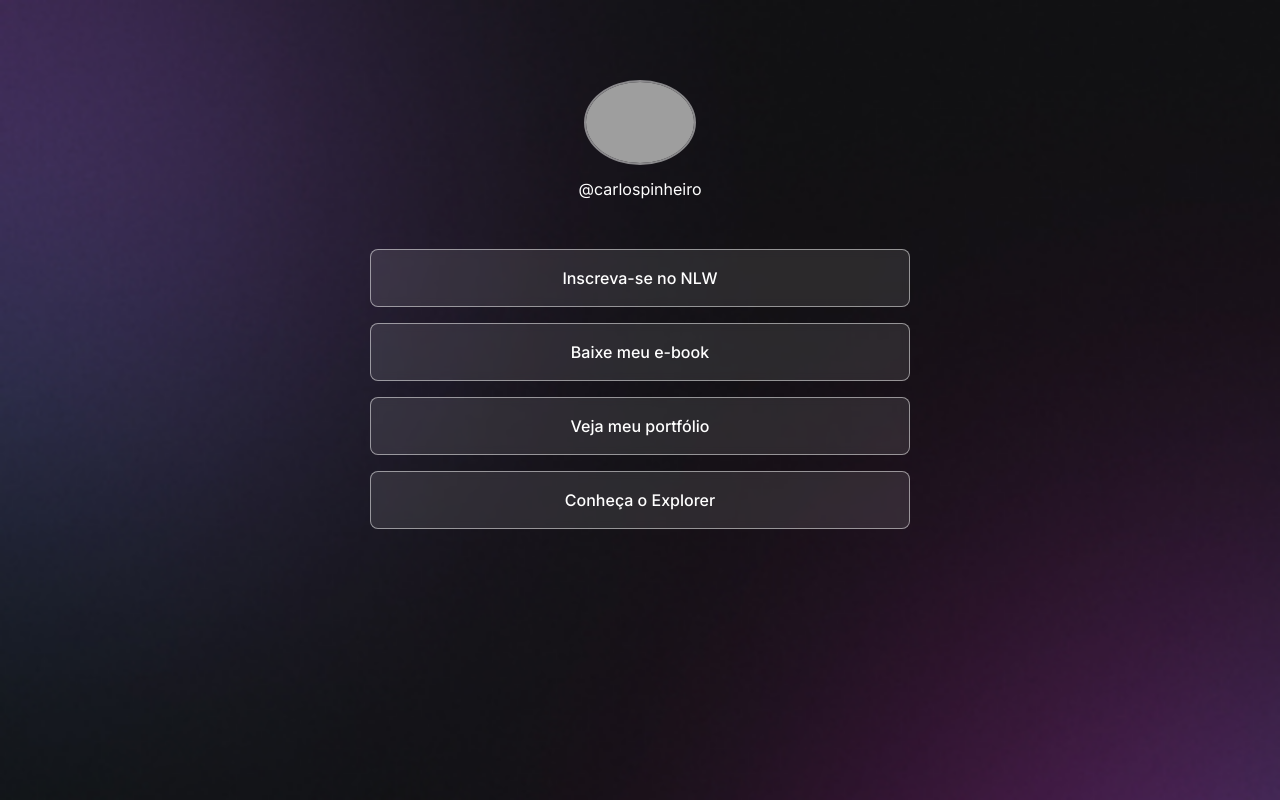
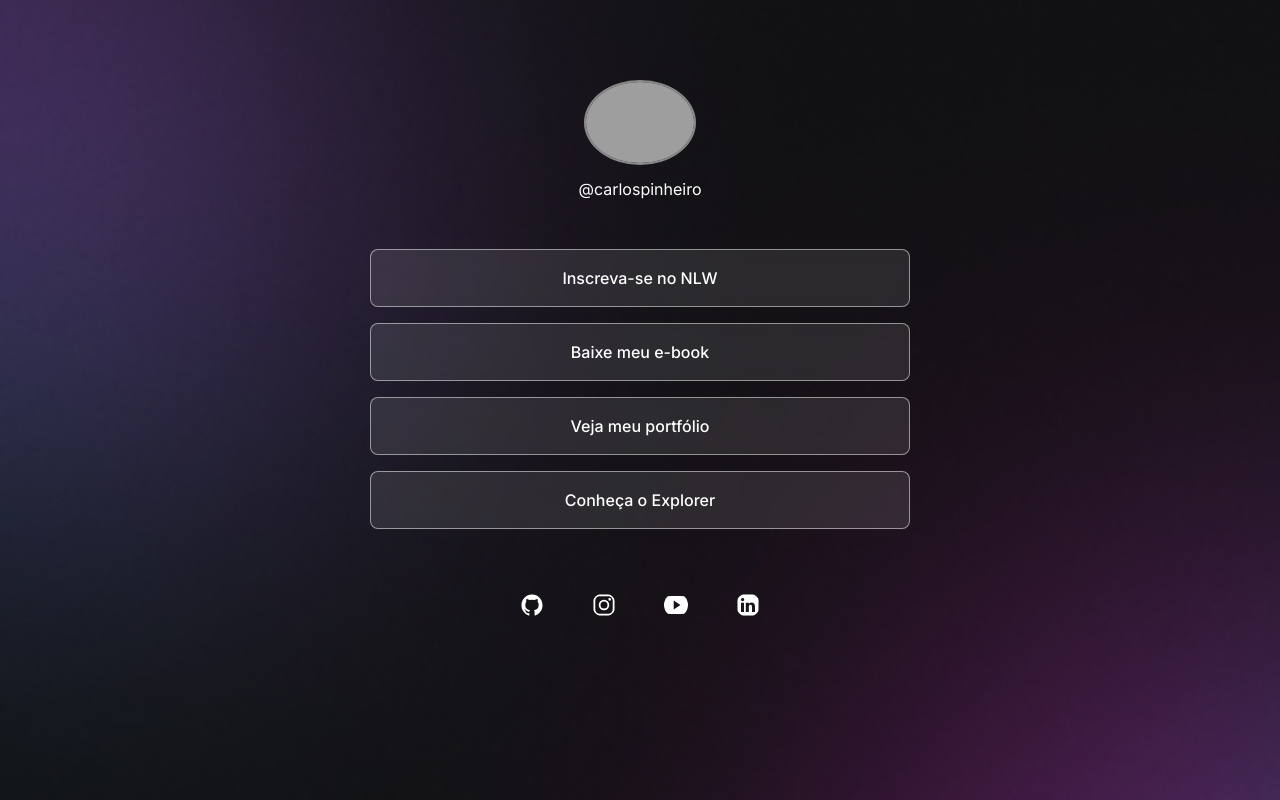
Before and after one commit to Mr1984-Pinheiro/discovery2023, a plain HTML site: page index.html in a window 1280 px wide. Drawn offline with nearby package versions, Linux system fonts and the light colour scheme; grey boxes are pictures that could not be loaded.

Commit message:
add social-liks

```diff
--- a/index.html
+++ b/index.html
@@ -32,6 +32,20 @@
                 </a>
             </li>
         </ul>
+        <div id="social-links">
+            <a href="https://github.com/Mr1984-Pinheiro" target="_blank" rel="noopener      noreferrer"><ion-icon name="logo-github"></ion-icon>
+            </a>
+            <a href="#" target="_blank" rel="noopener noreferrer"><ion-icon name="logo-instagram"></ion-icon>
+            </a>
+            <a href="#" target="_blank" rel="noopener noreferrer"><ion-icon name="logo-youtube"></ion-icon>
+            </a>
+            <a href="https://www.linkedin.com/in/carlospinheiro2021/" target="_blank" rel="noopener noreferrer"><ion-icon name="logo-linkedin"></ion-icon>
+            </a>
+
+
+        </div>
     </div>
+    <script type="module" src="https://unpkg.com/ionicons@7.1.0/dist/ionicons/ionicons.esm.js"></script>
+    <script nomodule src="https://unpkg.com/ionicons@7.1.0/dist/ionicons/ionicons.js"></script>
 </body>
 </html>
--- a/style.css
+++ b/style.css
@@ -51,8 +51,8 @@ ul li a {
 }
 
 ul li a:hover {
-  border: 1.5px solid var(--text-color-dark-mode, #fff);
-  background: var(--surface-color-dark-mode-hover, rgba(255, 255, 255, 0.05));
+  border: 1.5px solid #fff;
+  background: rgba(255, 255, 255, 0.05);
 }
 
 #profile {
@@ -73,3 +73,23 @@ ul li a:hover {
   font-weight: 400;
   line-height: 24px; /* 150% */
 }
+
+#social-links {
+  display: flex;
+  padding: 24px;
+  gap: 16px;
+  justify-content: center;
+  align-items: center;
+}
+
+#social-links ion-icon {
+  font-size: 24px;
+  border: 16px solid transparent;
+  border-radius: 50%;
+  transition: all ease 0.2s;
+  cursor: pointer;
+}
+
+#social-links ion-icon:hover {
+  border: 16px solid rgba(255, 255, 255, 0.2);
+}
```
